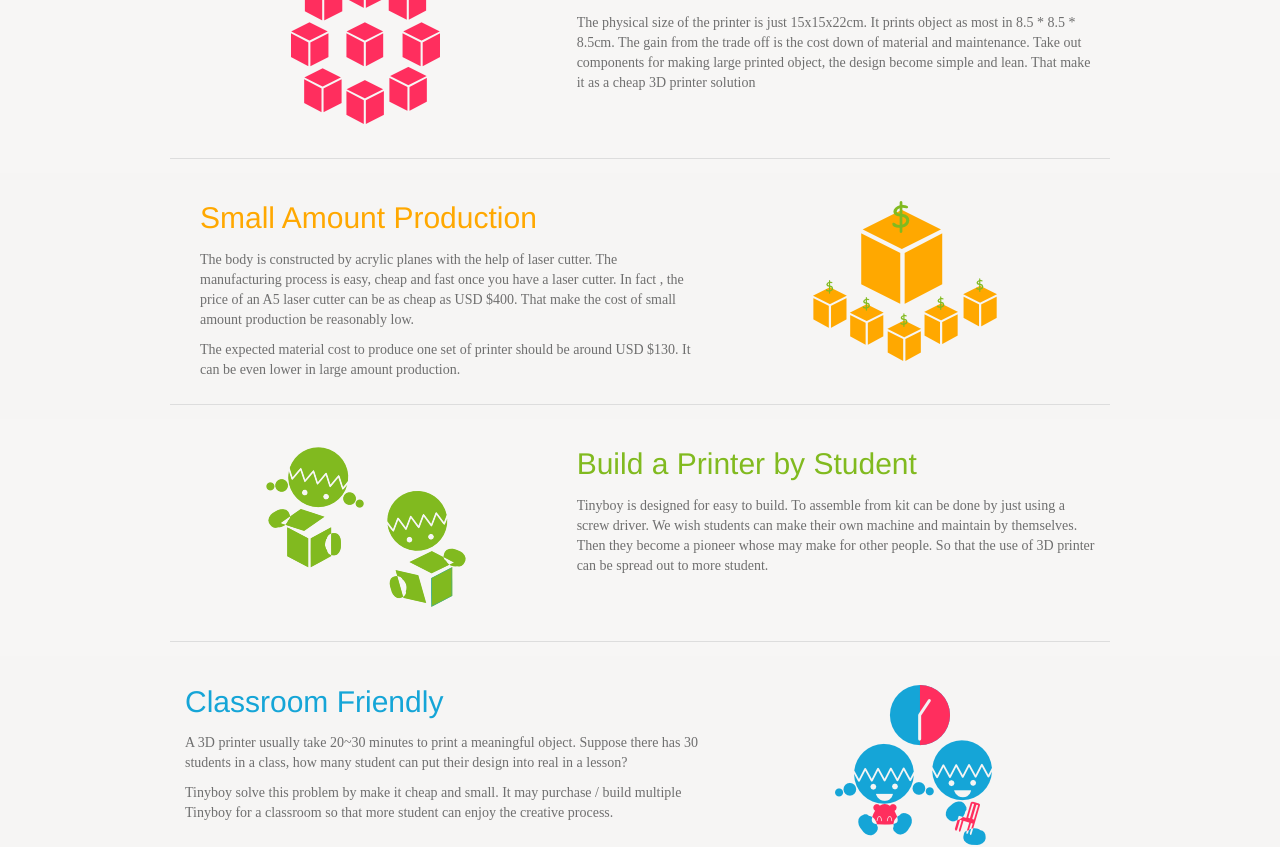
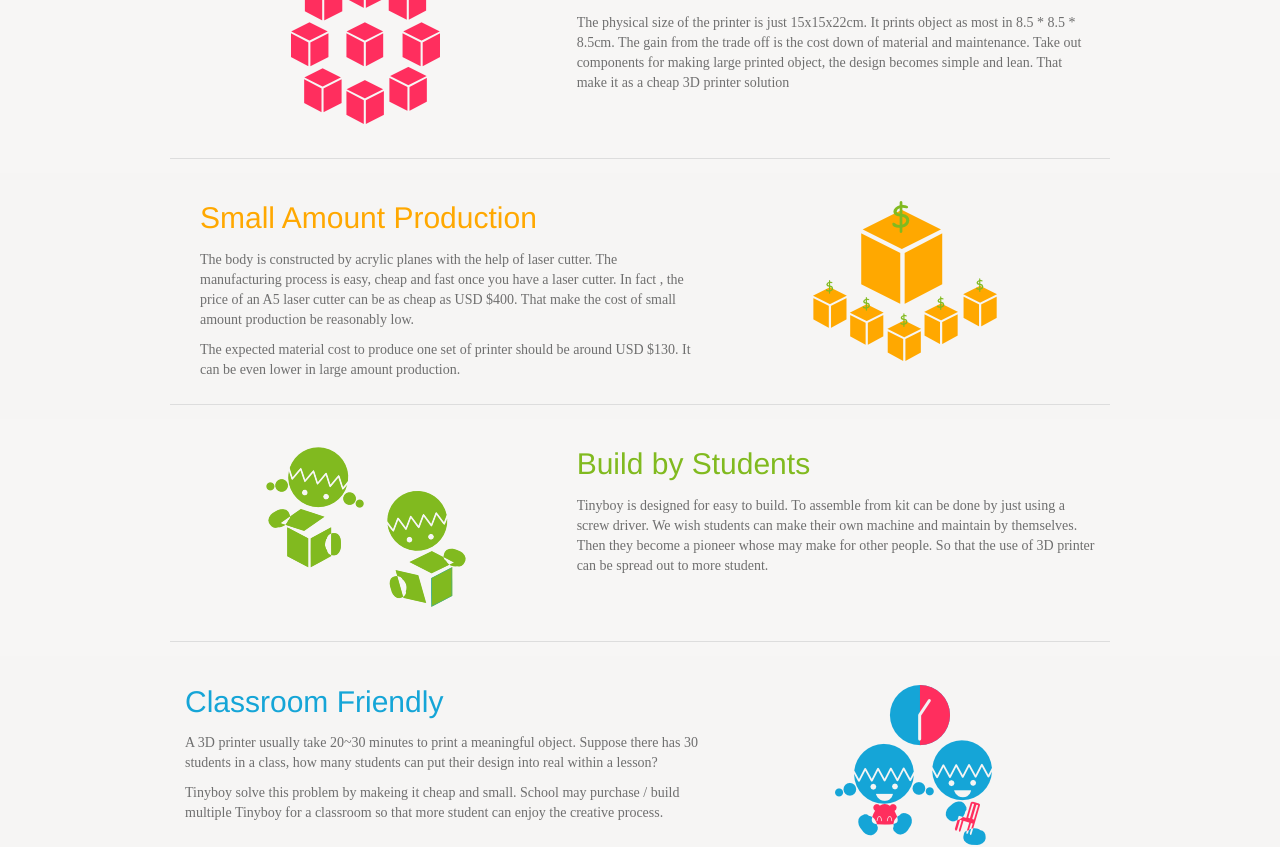
Before and after one commit to benlau/tinyboy, a website: page www/src/index.html in a window 1280 px wide. Shown: the part 597-1444 px from the top of the page. Drawn offline with Linux system fonts and the light colour scheme.

Commit message:
Minor update on wording

```diff
--- a/www/src/index.html
+++ b/www/src/index.html
@@ -68,7 +68,7 @@
                         It prints object as most in 8.5 * 8.5 * 8.5cm.
                         The gain from the trade off is the cost down of material and maintenance.
                         Take out components for making large printed object,
-                        the design become simple and lean.
+                        the design becomes simple and lean.
                         That make it as a cheap 3D printer solution
                     </div>
                 </div>
@@ -108,7 +108,7 @@
                     <img src="img/build-a-printer-by-student.png">
                 </div>
                 <div class="col-md-7">
-                    <div class="title"><h2>Build a Printer by Student</h2></div>
+                    <div class="title"><h2>Build by Students</h2></div>
                     <div class="description">
                         Tinyboy is designed for easy to build.
                         To assemble from kit can be done by just using a screw driver.
@@ -134,11 +134,11 @@
                         <p>
                         A 3D printer usually take 20~30 minutes to print a meaningful object.
                         Suppose there has 30 students in a class,
-                        how many student can put their design into real in a lesson?
+                        how many students can put their design into real within a lesson?
                         </p>
                         <p>
-                        Tinyboy solve this problem by make it cheap and small.
-                        It may purchase / build multiple Tinyboy for a classroom so that more student can enjoy the creative process.
+                        Tinyboy solve this problem by makeing it cheap and small.
+                        School may purchase / build multiple Tinyboy for a classroom so that more student can enjoy the creative process.
                         </p>
                     </div>
                 </div>
```
